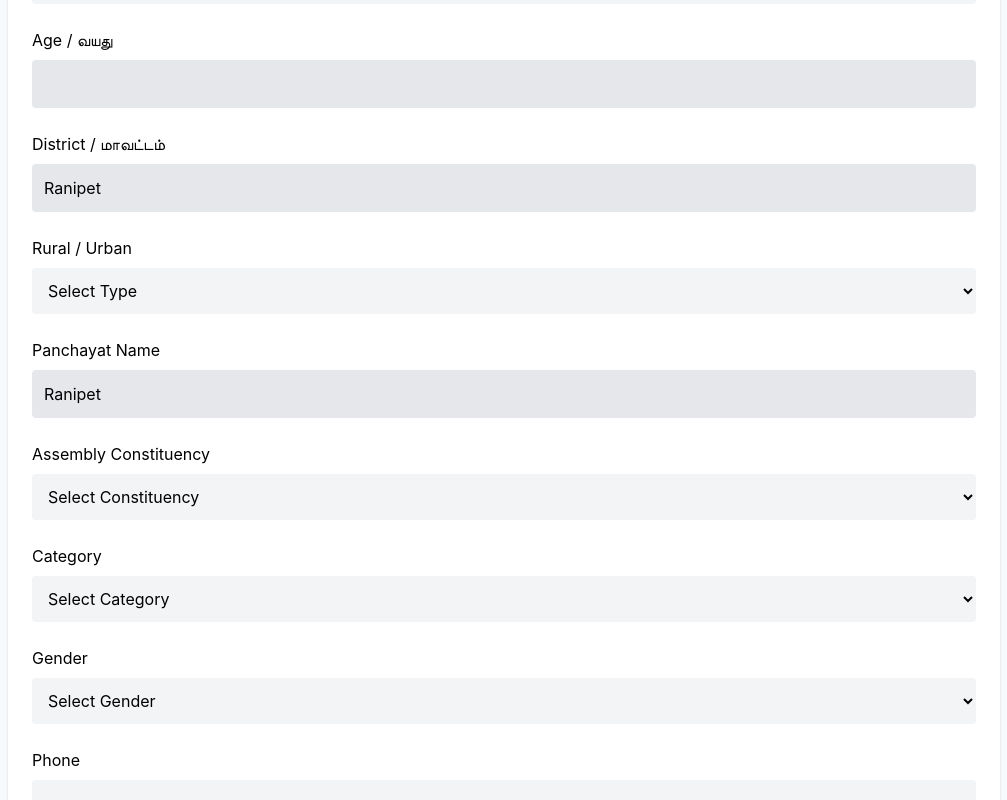
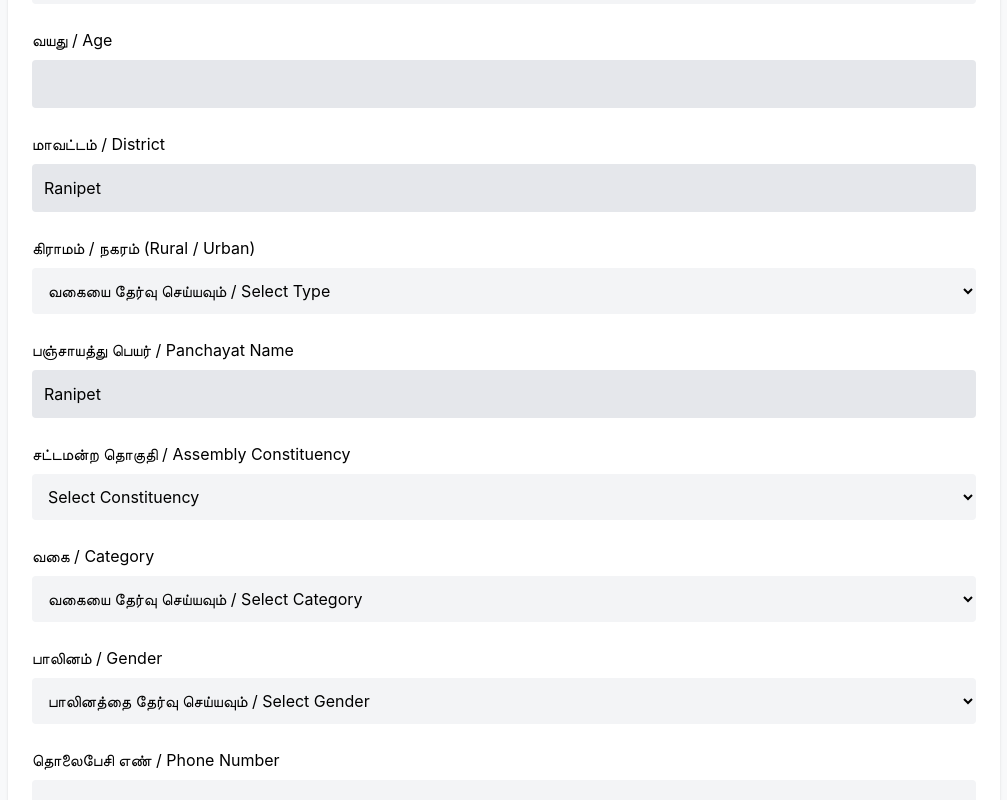
Before and after one commit to Dharunganesh/vote_pledge, a React (Vite) app: page /userDetails in a window 1280 px wide. Shown: the part 360-1160 px from the top of the page, without its empty margins (136-1143 px from the left). Built offline with nearby package versions, Linux system fonts and the light colour scheme; no server answers.

Commit message:
Refactor UserDetails form labels and validation
Updated labels for various fields to include translations in Tamil. Adjusted validation messages and dropdown options for improved clarity.

```diff
--- a/src/Pages/UserDetails.jsx
+++ b/src/Pages/UserDetails.jsx
@@ -69,7 +69,6 @@ export default function UserDetails() {
     if (!phone) return setErrorMessage('Enter valid phone number')
     if (!age || Number(age) < 18) return setErrorMessage('Age must be 18+')
 
-    // Basic required dropdown validation
     if (!formData.area_type || !formData.constituency || !formData.category || !formData.gender) {
       return setErrorMessage('Please fill all required fields')
     }
@@ -110,7 +109,6 @@ export default function UserDetails() {
 
         <form onSubmit={handleSubmit} className="space-y-6 bg-white p-6 rounded-xl shadow">
 
-          {/* Name */}
           <div>
             <label>பெயர் / Name</label>
             <input name="name" value={formData.name}
@@ -118,43 +116,38 @@ export default function UserDetails() {
               className="w-full p-3 bg-gray-100 mt-2 rounded" required />
           </div>
 
-          {/* DOB */}
           <div>
-            <label>Date of Birth / பிறந்த தேதி</label>
+            <label>பிறந்த தேதி / Date of Birth</label>
             <input type="date" name="dob"
               value={formData.dob}
               onChange={handleChange}
               className="w-full p-3 bg-gray-100 mt-2 rounded" required />
           </div>
 
-          {/* Age */}
           <div>
-            <label>Age / வயது</label>
+            <label>வயது / Age</label>
             <input value={age} readOnly className="w-full p-3 bg-gray-200 mt-2 rounded" />
           </div>
 
-          {/* District */}
           <div>
-            <label>District / மாவட்டம்</label>
+            <label>மாவட்டம் / District</label>
             <input value="Ranipet" readOnly className="w-full p-3 bg-gray-200 mt-2 rounded" />
           </div>
 
-          {/* Rural / Urban */}
           <div>
-            <label>Rural / Urban</label>
+            <label>கிராமம் / நகரம் (Rural / Urban)</label>
             <select name="area_type" value={formData.area_type}
               onChange={handleChange}
               className="w-full p-3 bg-gray-100 mt-2 rounded" required>
-              <option value="" disabled>Select Type</option>
+              <option value="" disabled>வகையை தேர்வு செய்யவும் / Select Type</option>
               <option value="rural">Rural</option>
               <option value="urban">Urban</option>
             </select>
           </div>
 
-          {/* Block */}
           {formData.area_type === 'rural' && (
             <div>
-              <label>Block</label>
+              <label>பிளாக் / Block</label>
               <select name="block" value={formData.block}
                 onChange={handleChange}
                 className="w-full p-3 bg-gray-100 mt-2 rounded" required>
@@ -170,10 +163,9 @@ export default function UserDetails() {
             </div>
           )}
 
-          {/* ULB */}
           {formData.area_type === 'urban' && (
             <div>
-              <label>ULB</label>
+              <label>நகராட்சி / ULB</label>
               <select name="ulb" value={formData.ulb}
                 onChange={handleChange}
                 className="w-full p-3 bg-gray-100 mt-2 rounded" required>
@@ -185,15 +177,13 @@ export default function UserDetails() {
             </div>
           )}
 
-          {/* Panchayat */}
           <div>
-            <label>Panchayat Name</label>
+            <label>பஞ்சாயத்து பெயர் / Panchayat Name</label>
             <input value="Ranipet" readOnly className="w-full p-3 bg-gray-200 mt-2 rounded" />
           </div>
 
-          {/* Constituency */}
           <div>
-            <label>Assembly Constituency</label>
+            <label>சட்டமன்ற தொகுதி / Assembly Constituency</label>
             <select name="constituency" value={formData.constituency}
               onChange={handleChange}
               className="w-full p-3 bg-gray-100 mt-2 rounded" required>
@@ -206,62 +196,57 @@ export default function UserDetails() {
             </select>
           </div>
 
-          {/* Category */}
           <div>
-            <label>Category</label>
+            <label>வகை / Category</label>
             <select name="category" value={formData.category}
               onChange={handleChange}
               className="w-full p-3 bg-gray-100 mt-2 rounded" required>
-              <option value="" disabled>Select Category</option>
-              <option>College/Institution</option>
-              <option>General Public</option>
-              <option>SHG Members</option>
-              <option>Industries Employee</option>
-              <option>Government Employees</option>
+              <option value="" disabled>வகையை தேர்வு செய்யவும் / Select Category</option>
+              <option value="College/Institution">கல்லூரி / College/Institution</option>
+              <option value="General Public">பொது மக்கள் / General Public</option>
+              <option value="SHG Members">சுய உதவி குழு / SHG Members</option>
+              <option value="Industries Employee">தொழிற்சாலை ஊழியர்கள் / Industries Employee</option>
+              <option value="Government Employees">அரசு ஊழியர்கள் / Government Employees</option>
             </select>
           </div>
 
-          {/* College */}
           {formData.category === 'College/Institution' && (
             <div>
-              <label>Select College</label>
-              <select name="college" value={formData.college}
+              <label>கல்லூரி பெயர் / College Name</label>
+              <input
+                type="text"
+                name="college"
+                value={formData.college}
                 onChange={handleChange}
-                className="w-full p-3 bg-gray-100 mt-2 rounded">
-                <option value="" disabled>Select College</option>
-                <option>SRM University</option>
-                <option>VIT</option>
-                <option>Loyola College</option>
-              </select>
+                className="w-full p-3 bg-gray-100 mt-2 rounded"
+                required
+              />
             </div>
           )}
 
-          {/* SHG */}
           {formData.category === 'SHG Members' && (
             <div>
-              <label>SHG Number</label>
+              <label>சுய உதவி குழு எண் / SHG Number</label>
               <input name="shg_number" value={formData.shg_number}
                 onChange={handleChange}
                 className="w-full p-3 bg-gray-100 mt-2 rounded" />
             </div>
           )}
 
-          {/* Gender */}
           <div>
-            <label>Gender</label>
+            <label>பாலினம் / Gender</label>
             <select name="gender" value={formData.gender}
               onChange={handleChange}
               className="w-full p-3 bg-gray-100 mt-2 rounded" required>
-              <option value="" disabled>Select Gender</option>
-              <option value="male">Male</option>
-              <option value="female">Female</option>
-              <option value="transgender">Transgender</option>
+              <option value="" disabled>பாலினத்தை தேர்வு செய்யவும் / Select Gender</option>
+              <option value="male">ஆண் / Male</option>
+              <option value="female">பெண் / Female</option>
+              <option value="transgender">திருநங்கை / Transgender</option>
             </select>
           </div>
 
-          {/* Phone */}
           <div>
-            <label>Phone</label>
+            <label>தொலைபேசி எண் / Phone Number</label>
             <input name="phone_number"
               value={formData.phone_number}
               onChange={handleChange}
```
